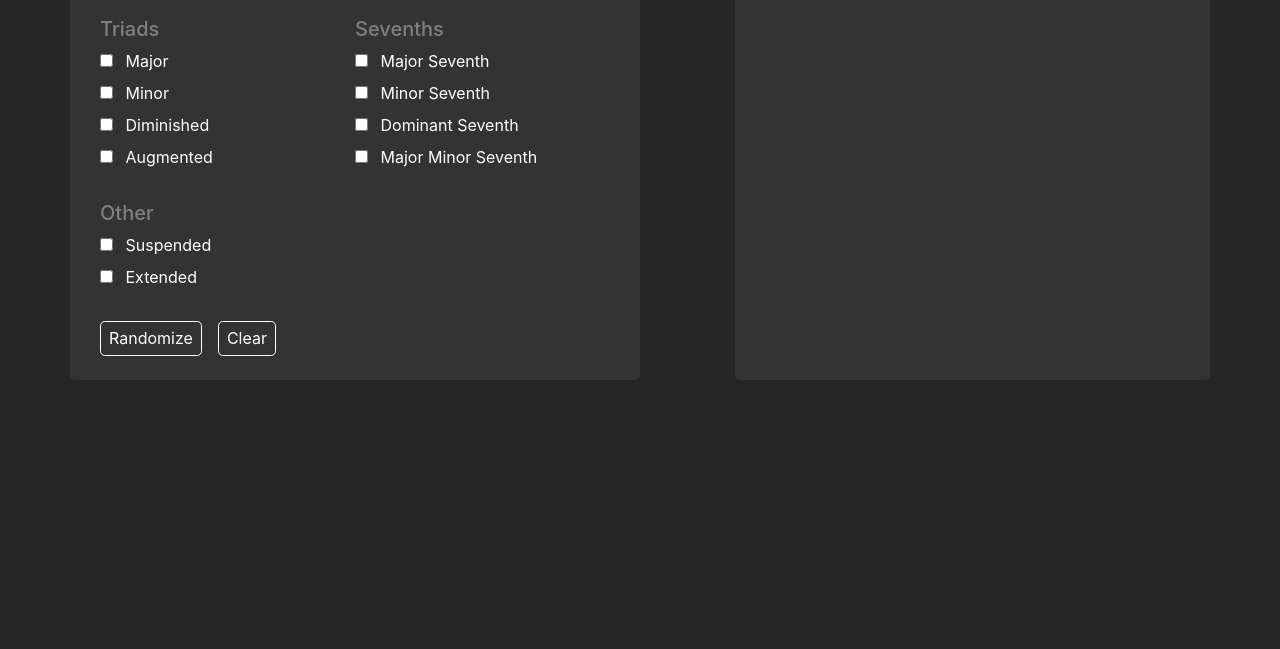
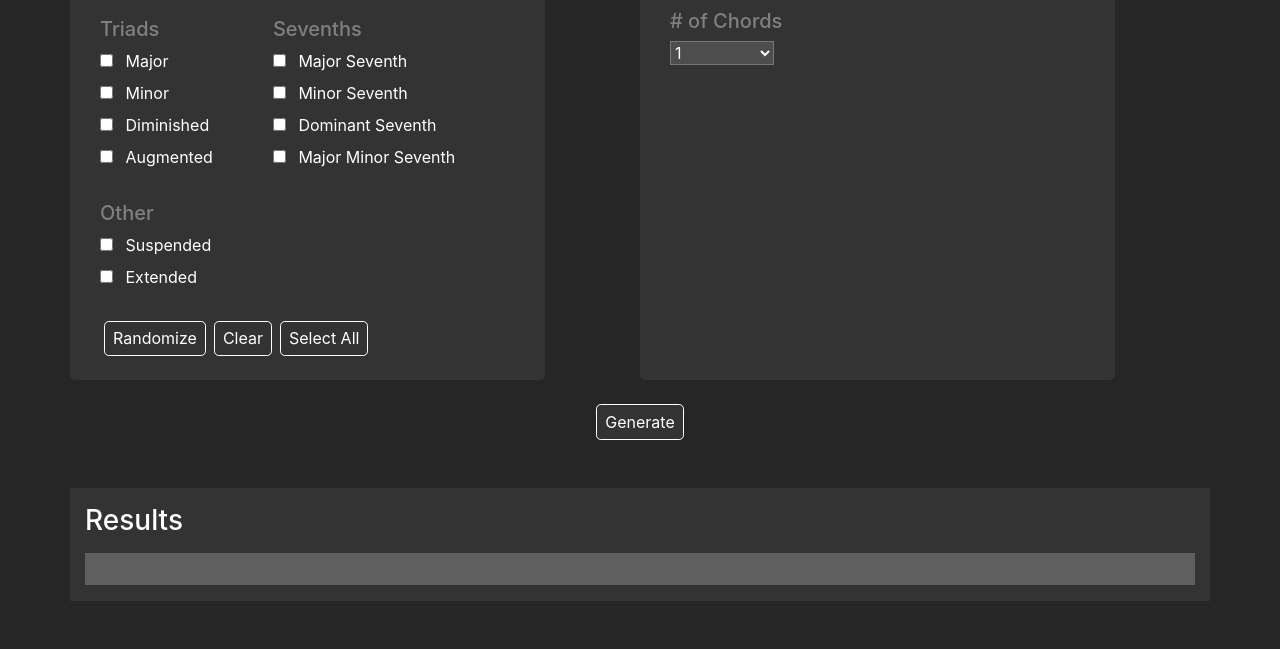
Before and after one commit to Bayohazard/RandomChordGenerator, a plain HTML site: page index.html in a window 1280 px wide. Shown: the part 161-810 px from the top of the page. Drawn offline with nearby package versions, Linux system fonts and the light colour scheme.

Commit message:
Finish form layout and add results section

```diff
--- a/index.html
+++ b/index.html
@@ -5,21 +5,22 @@
     <title>Random Chord Generator</title>
     <link rel="stylesheet" href="https://maxcdn.bootstrapcdn.com/bootstrap/4.5.2/css/bootstrap.min.css">
     <link rel="stylesheet" href="style.css">
+    <script src="https://ajax.googleapis.com/ajax/libs/jquery/3.5.1/jquery.min.js"></script>
     <script src="script.js" charset="utf-8"></script>
   </head>
   <body>
     <h1 class="text-center text-white my-4">Random Chord Generator</h1>
-    <form action="index.html" method="post">
+    <form action="index.html" method="post" onsubit="generateChords()" id="form">
 
       <!-- Start of chord type section -->
       <div class="container">
         <div class="row">
-          <div class="col-md-6 col container-background rounded-lg header">
+          <div class="col-md-5 col container-background rounded-lg header">
             <h3 class="text-white mt-3 container-padding">Chord Type</h3>
             <div class="container">
               <div class="row no-gutters">
                 <!-- Start of triads section -->
-                <div class="triads-section col-md-6 mt-4">
+                <div class="triads-section col-md-5 mt-4">
 
                   <h5>Triads</h5>
 
@@ -72,11 +73,14 @@
 
               <!-- Start of button section -->
               <div class="row no-gutters">
-                  <div class="my-4 mr-3">
+                  <div class="my-4 mx-1">
                     <button type="button" name="button" onclick="randomizeCheckboxes()" class="rounded-lg btn-padding container-background text-white border border-white">Randomize</button>
                   </div>
-                  <div class="my-4">
+                  <div class="my-4 mx-1">
                     <button type="button" name="button" onclick="clearCheckboxes()" class="rounded-lg btn-padding container-background text-white border border-white">Clear</button>
+                  </div>
+                  <div class="my-4 mx-1">
+                    <button type="button" name="button" onclick="selectAllCheckboxes()" class="rounded-lg btn-padding container-background text-white border border-white">Select All</button>
                   </div>
               </div>
               <!-- End of button section -->
@@ -84,12 +88,37 @@
           </div>
           <div class="col-md-5 offset-md-1 col container-background rounded-lg header">
             <h3 class="text-white mt-3 container-padding">Other Settings</h3>
+            <div class="container">
+              <div class="row">
+                <div class="col mt-3">
+                  <h5># of Chords</h5>
+                  <select class="num-chords-selector w-25 light-gray text-white" name="num-chord-selector">
+                    <option value="1">1</option>
+                    <option value="2">2</option>
+                    <option value="3">3</option>
+                    <option value="4">4</option>
+                    <option value="8">8</option>
+                  </select>
+                </div>
+              </div>
+            </div>
           </div>
         </div> <!-- End of row -->
       </div>
       <!-- End of chord type section -->
 
-
+      <div class="submit-div text-center mt-4">
+        <input type="submit" name="generate" value="Generate" class="rounded-lg btn-padding container-background text-white border border-white">
+      </div>
     </form>
+    <div class="container my-5">
+      <div class="row">
+        <div class="col-12 container-background h-100">
+          <h3 class="text-white mt-3">Results</h3>
+          <div class="container inner-container h-75 my-3 py-3">
+          </div>
+        </div>
+      </div>
+    </div>
   </body>
 </html>
--- a/script.js
+++ b/script.js
@@ -1,5 +1,6 @@
+const checkboxes = document.getElementsByName("chord");
+
 function randomizeCheckboxes() {
-  const checkboxes = document.getElementsByName("chord");
   const randomNumber = Math.floor(Math.random() * checkboxes.length) + 1;
 
   for (var i = 0; i < randomNumber; i++) {
@@ -9,9 +10,13 @@ function randomizeCheckboxes() {
 }
 
 function clearCheckboxes() {
-  const checkboxes = document.getElementsByName("chord");
   checkboxes.forEach((checkbox) => {
     checkbox.checked = false;
   });
+}
 
+function selectAllCheckboxes() {
+  checkboxes.forEach((checkbox) => {
+    checkbox.checked = true;
+  });
 }
--- a/style.css
+++ b/style.css
@@ -19,10 +19,18 @@ body {
   padding: .3rem .5rem;
 }
 
-button:hover {
+button:hover, input[type=submit]:hover {
   background-color: #4F4F4F;
 }
 
 .container-padding {
   padding: 0 15px;
 }
+
+.inner-container {
+  background-color: #5F5F5F;
+}
+
+.light-gray {
+  background-color: #4D4D4D;
+}
```
